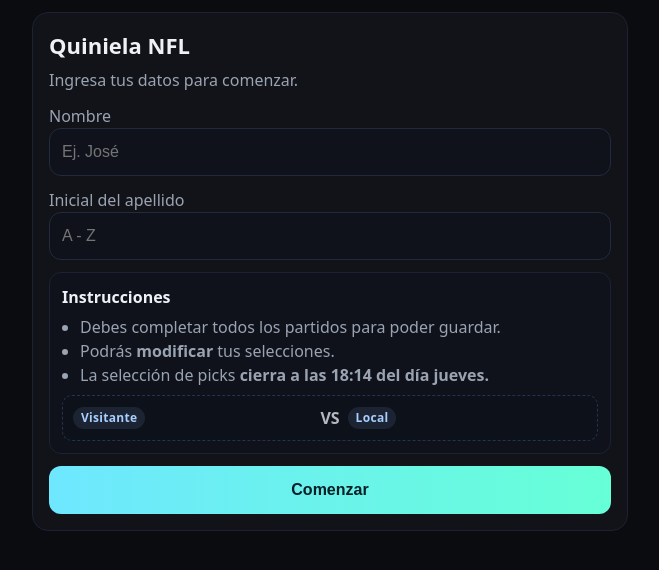
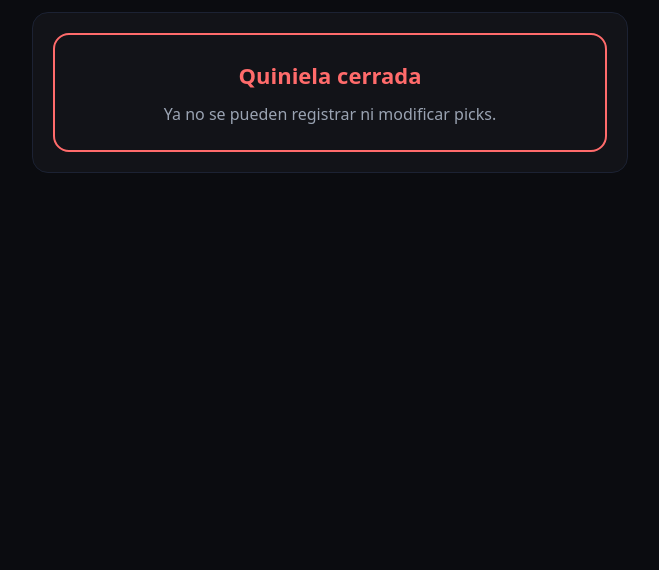
Before and after one commit to AmbrizzzDev/quiniela-nfl, a plain HTML site: page home/index.html in a window 1280 px wide. Shown: the whole page, without its empty margins (310-969 px from the left). Drawn offline with Linux system fonts and the light colour scheme.

Commit message:
Quiniela

```diff
--- a/home/index.css
+++ b/home/index.css
@@ -151,3 +151,38 @@
   }
 
   *{padding:0;margin:0}.wrapper{display:flex;justify-content:center;align-items:center;}.checkmark__circle{stroke-dasharray: 166;stroke-dashoffset: 166;stroke-width: 2;stroke-miterlimit: 10;stroke: #7ac142;fill: none;animation: stroke 0.6s cubic-bezier(0.65, 0, 0.45, 1) forwards}.checkmark{width: 56px;height: 56px;border-radius: 50%;display: block;stroke-width: 2;stroke: #fff;stroke-miterlimit: 10;margin: 10% auto;box-shadow: inset 0px 0px 0px #7ac142;animation: fill .7s ease-in-out .4s forwards, scale .2s ease-in-out .9s both}.checkmark__check{transform-origin: 50% 50%;stroke-dasharray: 48;stroke-dashoffset: 48;animation: stroke 0.3s cubic-bezier(0.65, 0, 0.45, 1) 0.8s forwards}@keyframes stroke{100%{stroke-dashoffset: 0}}@keyframes scale{0%, 100%{transform: none}50%{transform: scale3d(1.1, 1.1, 1)}}@keyframes fill{100%{box-shadow: inset 0px 0px 0px 30px #7ac142}}
+
+  .closed-message {
+  background: #121318;
+  border: 2px solid #ff6b6b;
+  border-radius: 16px;
+  padding: 24px;
+  text-align: center;
+  margin: 20px;
+  animation: fadeIn .3s ease-in-out;
+}
+
+.closed-message h1 {
+  font-size: 22px;
+  margin-bottom: 10px;
+  color: #ff6b6b;
+}
+
+.closed-message p {
+  color: #9aa3b2;
+  font-size: 16px;
+  margin: 0;
+}
+
+/* Cuando se bloquea, quitar scroll del fondo */
+html.no-scroll,
+body.no-scroll {
+  overflow: hidden;
+  height: 100%;
+}
+
+/* Animación de entrada */
+@keyframes fadeIn {
+  from { opacity: 0; transform: translateY(10px); }
+  to   { opacity: 1; transform: none; }
+}
--- a/home/index.js
+++ b/home/index.js
@@ -82,6 +82,23 @@ function updateProgress(){
   $("#save").disabled = done !== total;
   $("#err2").classList.remove("show");
 }
+
+const DEADLINE = new Date("2025-09-25T18:14:00"); // fecha y hora límite
+
+function checkDeadline(){
+  const now = new Date();
+  if(now >= DEADLINE){
+    // Bloquea toda la app
+    document.querySelector("#step1").innerHTML = `
+    <div class="closed-message">
+      <h1>Quiniela cerrada</h1>
+      <p>Ya no se pueden registrar ni modificar picks.</p>
+    </div>`;
+    document.querySelector("#step2").remove(); // opcional: quita el paso 2
+  }
+}
+
+checkDeadline();
 
 function gameItem(g){
   const wrap = document.createElement("div");
```
Also changed, not shown: 1 other file.
